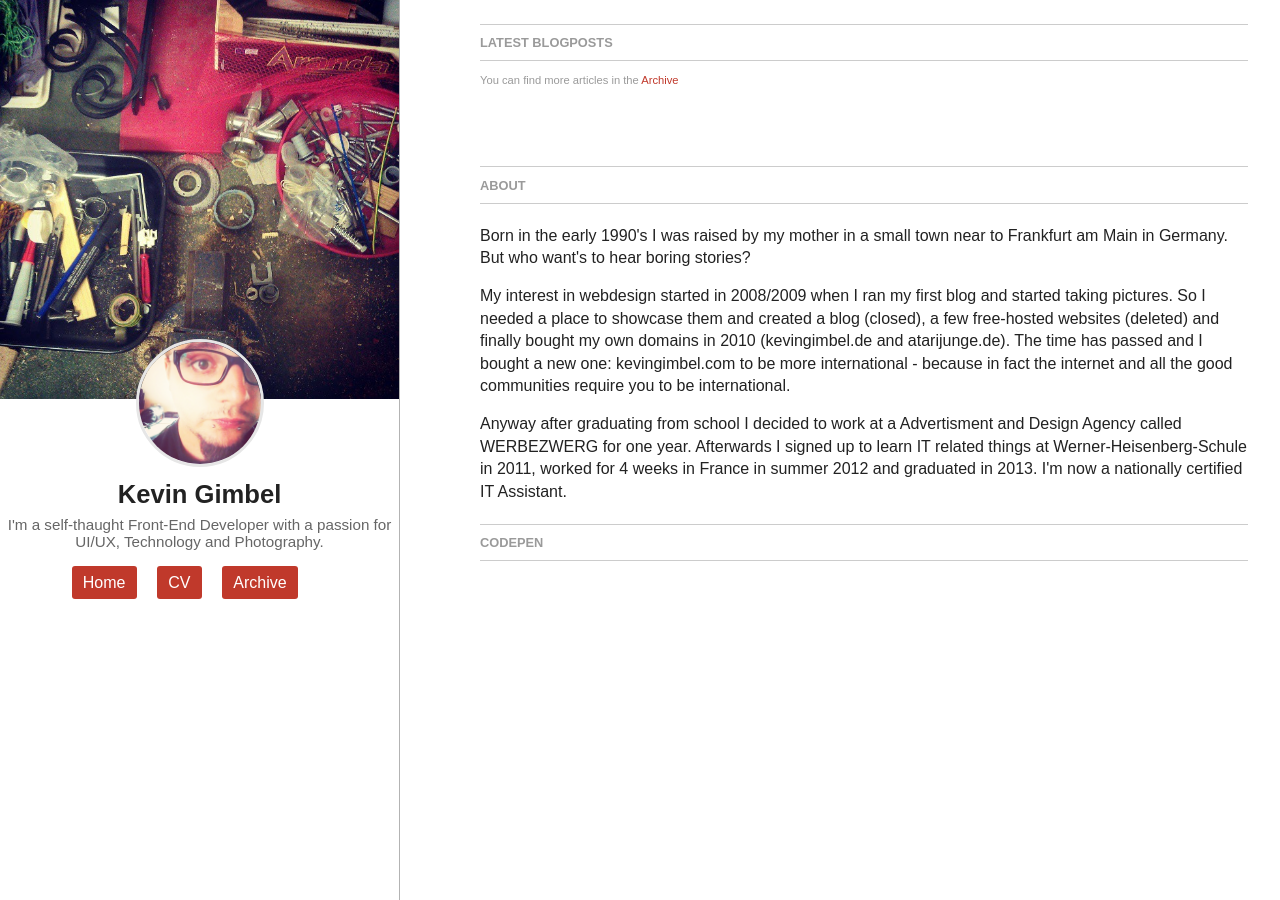
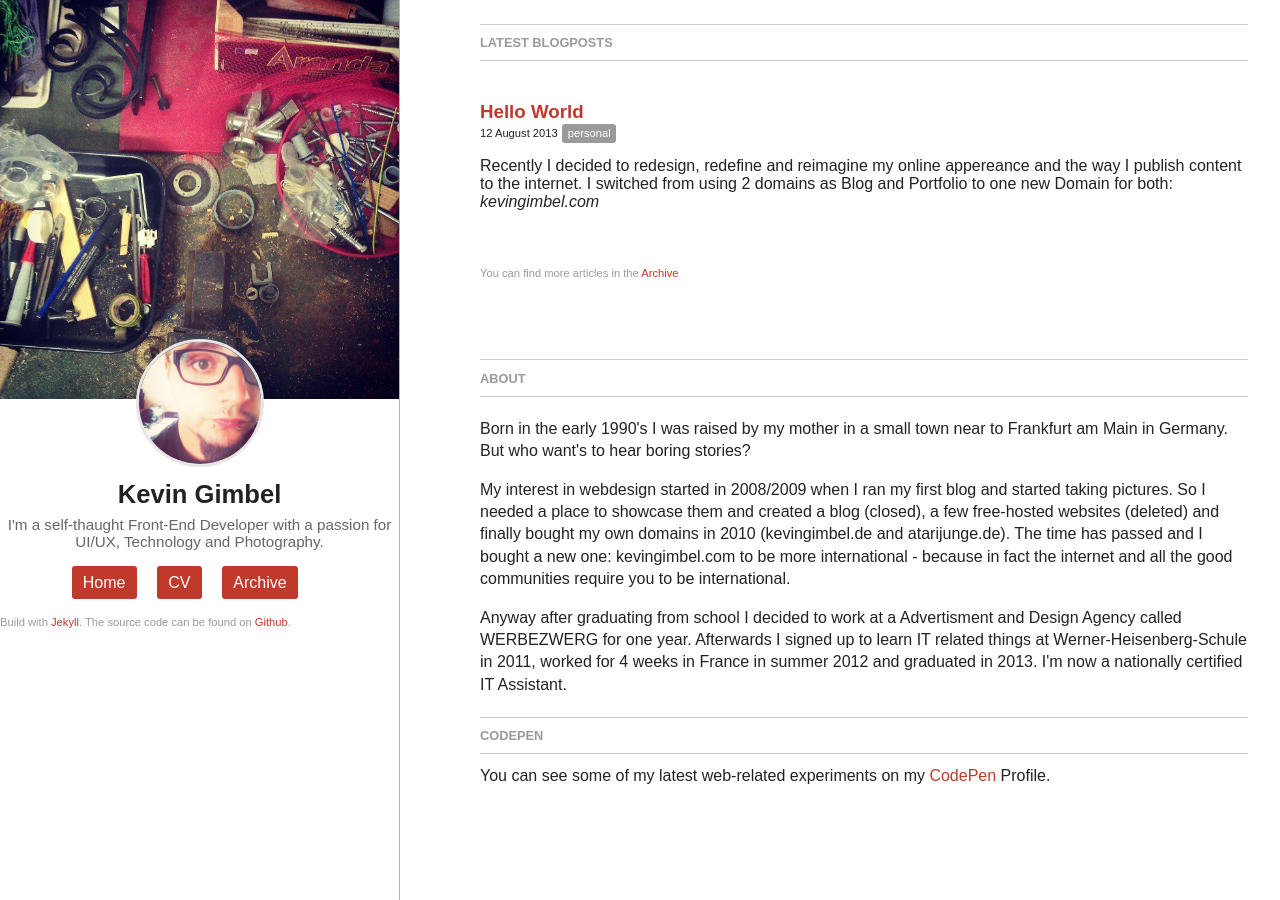
Before and after one commit to KevinGimbel/kevingimbel.github.io-old, a Jekyll site: the page built from index.html, in a window 1280 px wide. Built offline with Jekyll 4.4.1, drawn with Linux system fonts in a browser that asks for light colours; some web fonts are replaced; Markdown is read by kramdown in place of the engine named in the settings.

Commit message:
first post, new permalinks, header/sidebar changes

```diff
--- a/_config.yml
+++ b/_config.yml
@@ -12,7 +12,7 @@ limit_posts: 10
 pygments:    true
 
 
-permalink:     :year/:month/:title
+permalink:     :title
 relative_permalinks: true
 paginate_path: 'page:num'
 
--- a/_includes/header.html
+++ b/_includes/header.html
@@ -23,7 +23,7 @@
 		<li class="nav__item"><a href="/cv/">CV</a></li>
 		<li class="nav__item"><a href="/archive/">Archive</a></li>
 	</ul>
-
+	<p class="description--small">Build with <a href="http://jekyllrb.com">Jekyll</a>. The source code can be found on <a href="https://github.com/kevingimbel/kevingimbel.github.io/">Github</a>.</p>
 </aside>
 </head>
 <body>
--- a/_layouts/front-page.html
+++ b/_layouts/front-page.html
@@ -40,6 +40,11 @@
 
     <section class="codepen">
         <h2 class="single-section__header--headline">Codepen</h2>
+        <p>You can see some of my latest web-related experiments on my <a href="http://codepen.io/kevingimbel">CodePen</a> Profile.</p>
+    </section>
+<!--
+    <section class="codepen">
+        <h2 class="single-section__header--headline">Codepen</h2>
         <div class="my-pens"></div>
     <script type="text/javascript">
   $(function() {
@@ -68,4 +73,5 @@
   });
 </script>
     </section>
+    -->
 {% include footer.html %}
--- /dev/null
+++ b/_posts/2013-08-12-hello-world.md
@@ -0,0 +1,15 @@
+---
+layout: post
+title: Hello World
+category: personal
+---
+
+Recently I decided to redesign, redefine and reimagine my online appereance and the way I publish content to the internet. I switched from using 2 domains as Blog and Portfolio to one new Domain for both: *kevingimbel.com*
+
+This page is build with [Jekyll](http://jekyllrb.com) a blog-aware static site generator you're going to love. I wrote a [Guide to get started](/jekyll-guide/) - so if you considere doing so give it a look.
+
+Beside switching to a new domain I also switched my hoster. This page is [hosted at Github](https://github.com/kevingimbel/kevingimbel.github.io) and my domain(s) and everything else will be moved to [Uberspace.de](http://uberspace.de) an amazing hosting service from Germany.
+
+Another point on the list is to write more posts about web related stuff. I think it's interesting to get a deeper look into the technique or idea of some CodePen experiments, new Technologies (such as [CSS4's Drag Pseudo Class Draft](http://dev.w3.org/csswg/selectors4/#drag-pseudos)) and much more.
+
+Got any ideas? Just [tweet me](http://twitter.com/_kevinatari).
```
